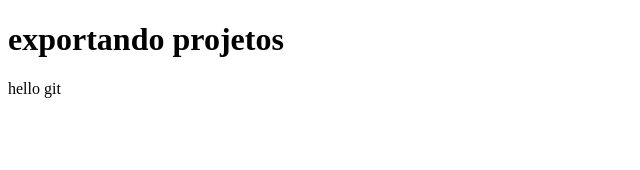
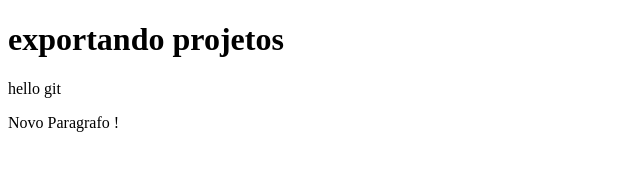
Before and after one commit to pequenoHamburgue/vs, a plain HTML site: page index.html in a window 1280 px wide. Shown: the whole page, without its empty margins (0-640 px from the left). Drawn offline with Linux system fonts and the light colour scheme.

Commit message:
add = Novo paragrafo

```diff
--- a/index.html
+++ b/index.html
@@ -9,5 +9,6 @@
 <body>
     <h1>exportando projetos</h1>
     <p>hello git</p>
+    <p> Novo Paragrafo !</p>
 </body>
 </html>
```
